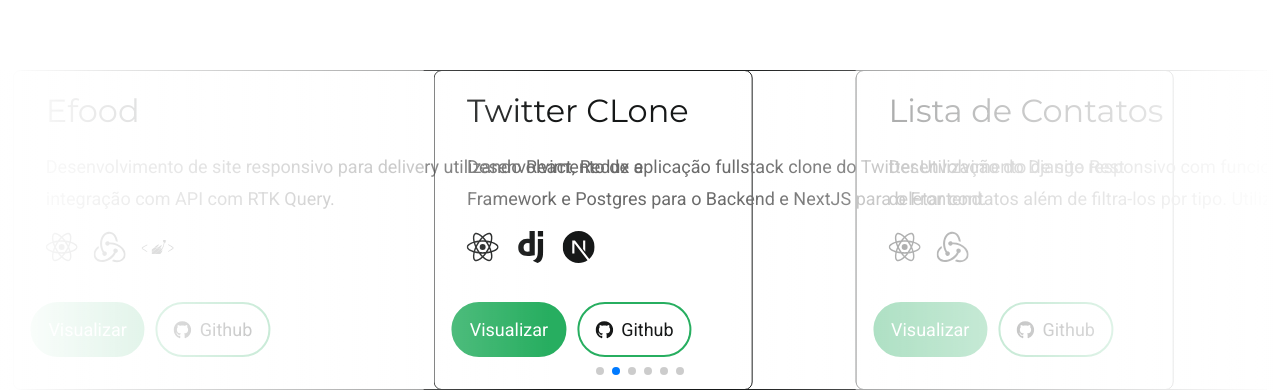
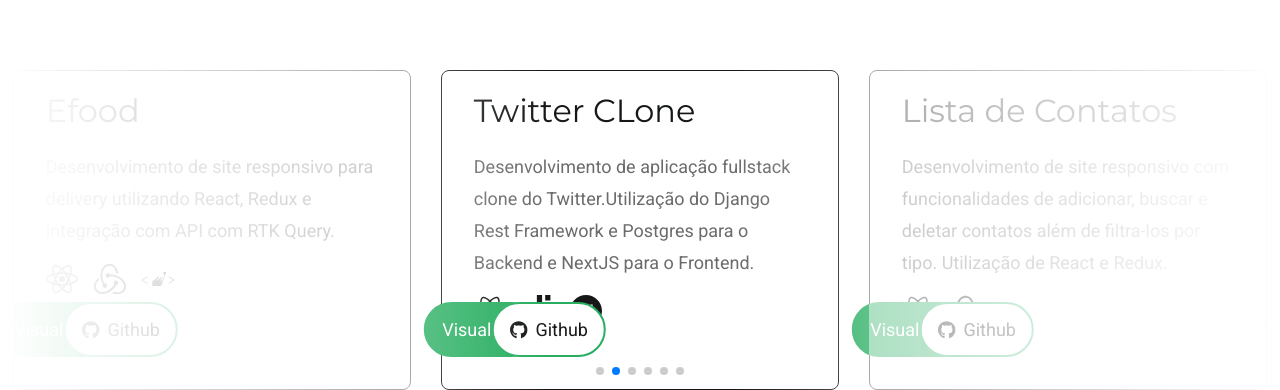
Before and after one commit to Deigio1989/portifolio-nextjs, a Next.js app: page / in a window 1280 px wide. Shown: the part 674-1064 px from the top of the page. Built offline with nearby package versions, Linux system fonts and the light colour scheme.

Commit message:
fix- corrigindo tamanho

```diff
--- a/src/app/components/Project/styles.ts
+++ b/src/app/components/Project/styles.ts
@@ -4,7 +4,7 @@
   border: 1px solid ${(props) => props.theme.borderColor};
   padding: 16px 32px;
   border-radius: 8px;
-  width: 740px;
+  width: 100%;
   height: 320px;
   position: relative;
 `;
--- a/src/app/containers/Carousel/index.tsx
+++ b/src/app/containers/Carousel/index.tsx
@@ -19,7 +19,7 @@
         <Swiper
           modules={[Navigation, Pagination, EffectCoverflow]} // Adiciona módulos
           grabCursor={true} // Cursor de clique
-          spaceBetween={10} // Espaço entre os slides
+          spaceBetween={30} // Espaço entre os slides
           initialSlide={1}
           slidesPerView={3} // Número de slides visíveis
           pagination={{ clickable: true }} // Adiciona paginação clicável
```
